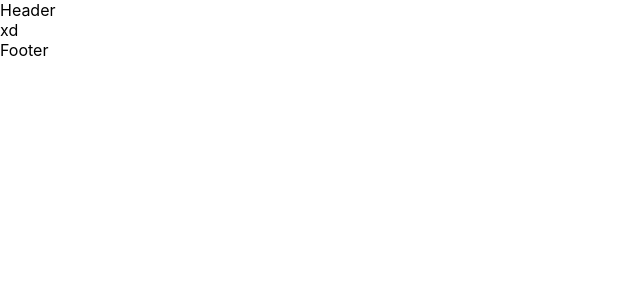
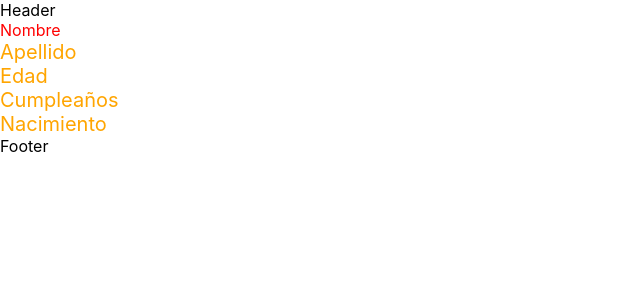
Before and after one commit to rv-cristoper/knowme, a Next.js app: page / in a window 1280 px wide. Shown: the top 300 px of the page, without its empty margins (0-640 px from the left). Built offline with nearby package versions, Linux system fonts and the light colour scheme.

Commit message:
feat: add layout

```diff
--- a/next.config.js
+++ b/next.config.js
@@ -1,3 +1,4 @@
+const path = require('path')
 module.exports = {
   reactStrictMode: true,
   i18n: {
--- a/pages/index.tsx
+++ b/pages/index.tsx
@@ -1,16 +1,31 @@
 import Head from 'next/head'
 import Layout from '../components/layout/Layout'
-import MyApp from './_app'
-// import '../styles/globals.css'
+
+import styles from '../styles/asdf.module.scss'
 
 const App = (): JSX.Element => {
+
    return (
       <>
          <Head>
             <title>rv_cristoper</title>
          </Head>
          <Layout>
-            xd
+            <div className={styles.main}>
+               Nombre
+               <div className={styles.apellido}>
+                  Apellido
+                  <div>
+                     Edad
+                     <div>
+                        Cumpleaños
+                     </div>
+                     <div>
+                        Nacimiento
+                     </div>
+                  </div>
+               </div>
+            </div>
          </Layout>
 
       </>
--- /dev/null
+++ b/styles/_colors.scss
@@ -0,0 +1 @@
+$orange: orange;
--- /dev/null
+++ b/styles/asdf.module.scss
@@ -0,0 +1,8 @@
+@import "colors";
+.main {
+    color: red;
+}
+.apellido {
+    color: $orange;
+    font-size: 20px;
+}
```
